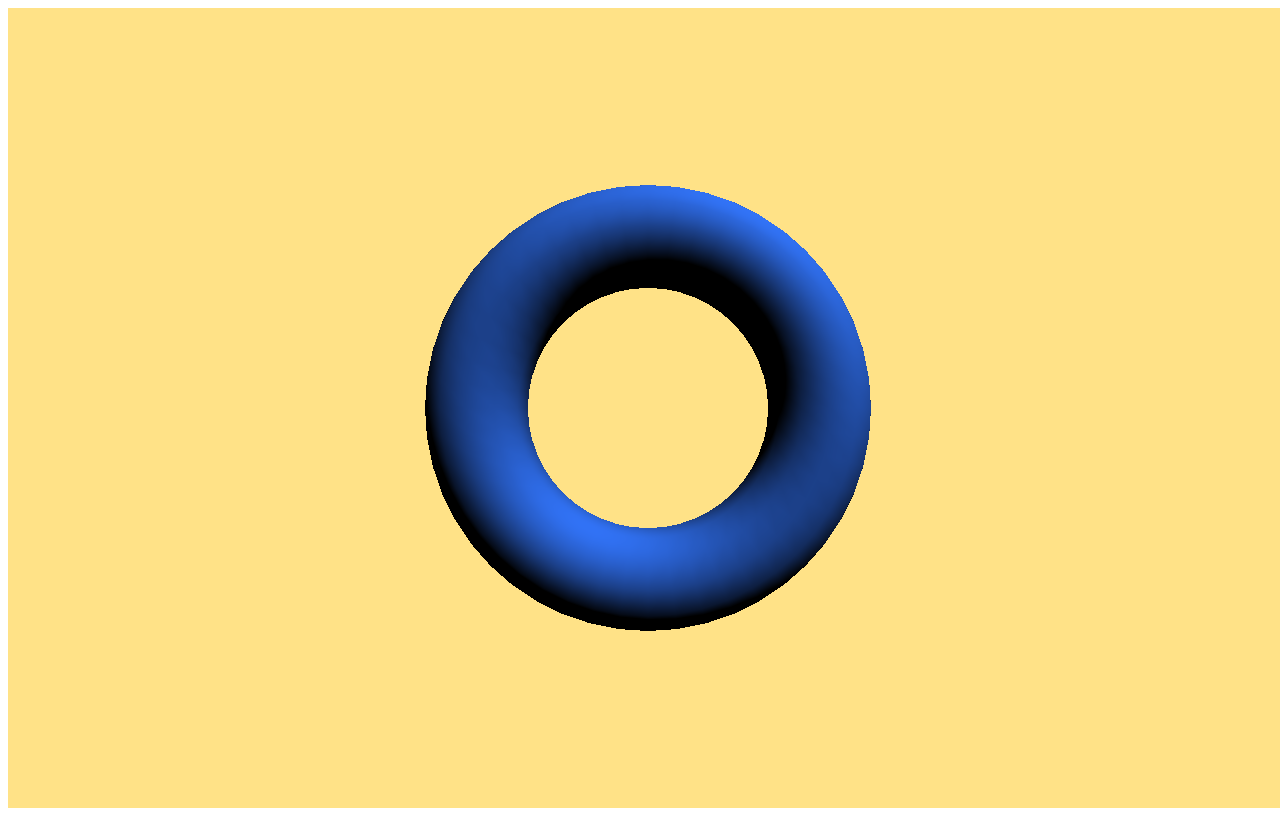
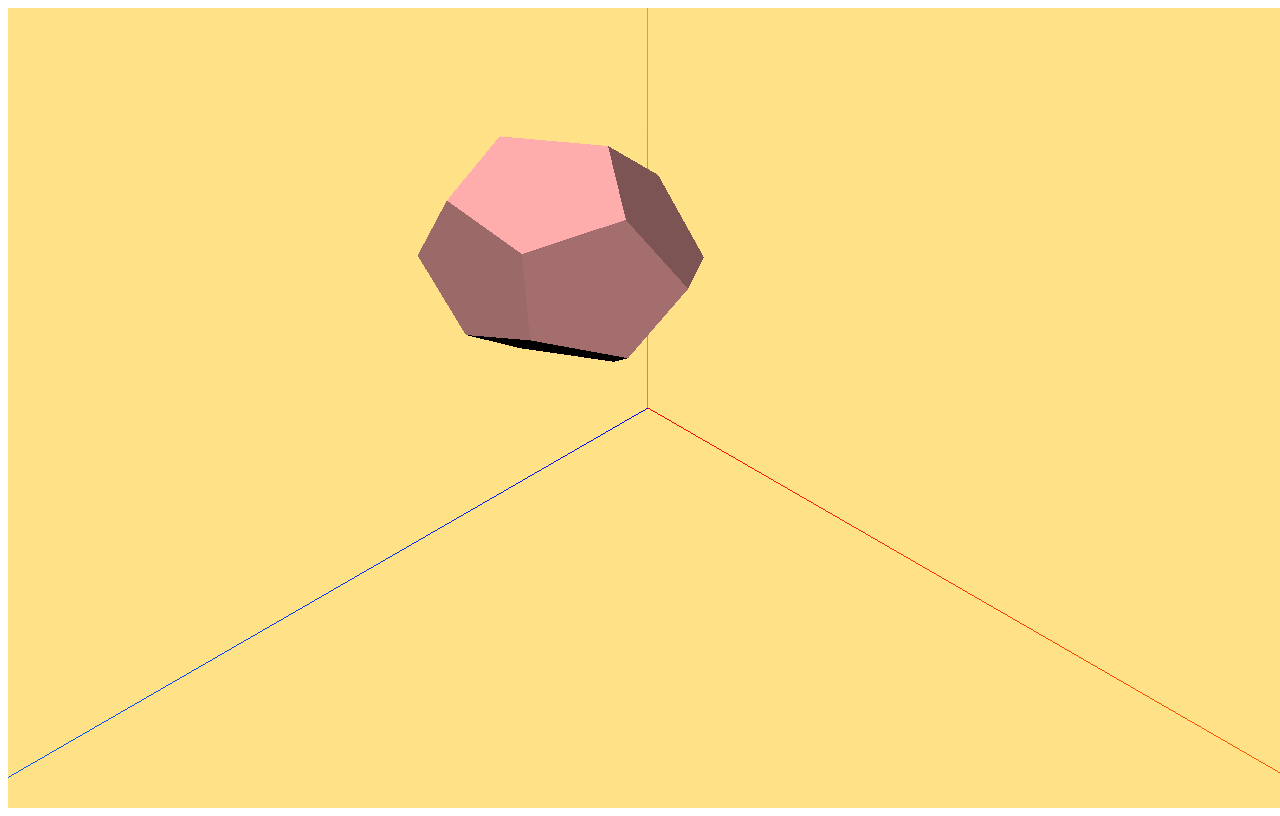
Before and after one commit to LoadWithWater/FirstThreeJS, a plain HTML site: page index.html in a window 1280 px wide. Drawn offline with nearby package versions, Linux system fonts and the light colour scheme; animation ran at ten frames a second.

Commit message:
4-2, 4-3

```diff
--- a/index.html
+++ b/index.html
@@ -27,6 +27,12 @@
     <!-- <script src="./src/js/3-2.Animation.media.js" type="module"></script> -->
 
     <!-- 4-1. Geometry -->
-    <script src="./src/js/4-1.Geometry.js" type="module"></script>
+    <!-- <script src="./src/js/4-1.Geometry.js" type="module"></script> -->
+
+    <!-- 4-2. Material -->
+    <!-- <script src="./src/js/4-2.Material.js" type="module"></script> -->
+
+    <!-- 4-3.Mesh -->
+    <script src="./src/js/4-3.Mesh.js" type="module"></script>
 </body>
 </html>
--- /dev/null
+++ b/src/js/4-3.Mesh.js
@@ -0,0 +1,64 @@
+import * as THREE from "three";
+import { OrbitControls } from 'three/addons/controls/OrbitControls.js';
+
+// 장면
+const scene = new THREE.Scene();
+scene.background = new THREE.Color(0xffe287);
+
+const camera = new THREE.PerspectiveCamera(50, window.innerWidth / window.innerHeight, 0.1, 1000);
+camera.position.set(5, 5, 5);
+camera.lookAt(0, 0, 0);
+
+const renderer = new THREE.WebGLRenderer();
+renderer.setSize(window.innerWidth, window.innerHeight);
+document.body.appendChild(renderer.domElement);
+
+const light = new THREE.DirectionalLight(0xffffff);
+light.position.set(2, 4, 3);
+scene.add(light);
+
+const geometry = new THREE.DodecahedronGeometry(1);
+const material = new THREE.MeshStandardMaterial({
+  color: 0xffaaaa,
+})
+const mesh = new THREE.Mesh(geometry, material);
+scene.add(mesh);
+
+// 1. 위치
+// mesh.position.x = 2;
+// mesh.position.y = 1;
+mesh.position.set(0, 2, 1);
+
+// 2. 회전
+// mesh.rotation.y = 360;
+mesh.rotation.y = THREE.MathUtils.degToRad(30);
+
+// 3. 크기
+mesh.scale.x = 1.2
+mesh.scale.z = 0.8
+
+
+
+
+
+// axesHelper
+const axesHelper = new THREE.AxesHelper(10);
+scene.add(axesHelper);
+
+function animate() {
+  renderer.render(scene, camera);
+  requestAnimationFrame(animate);
+}
+animate();
+
+window.addEventListener('resize', () => {
+  // 1. 카메라의 종횡비
+  camera.aspect = window.innerWidth / window.innerHeight;
+  camera.updateProjectionMatrix(); // 카메라 업데이트
+
+  // 2. 렌더러의 크기
+  renderer.setSize(window.innerWidth, window.innerHeight);
+})
+
+const controls = new OrbitControls(camera, renderer.domElement);
+controls.update();
```
Also changed, not shown: src/js/4-2.Material.js (added, +70 -0 lines).
